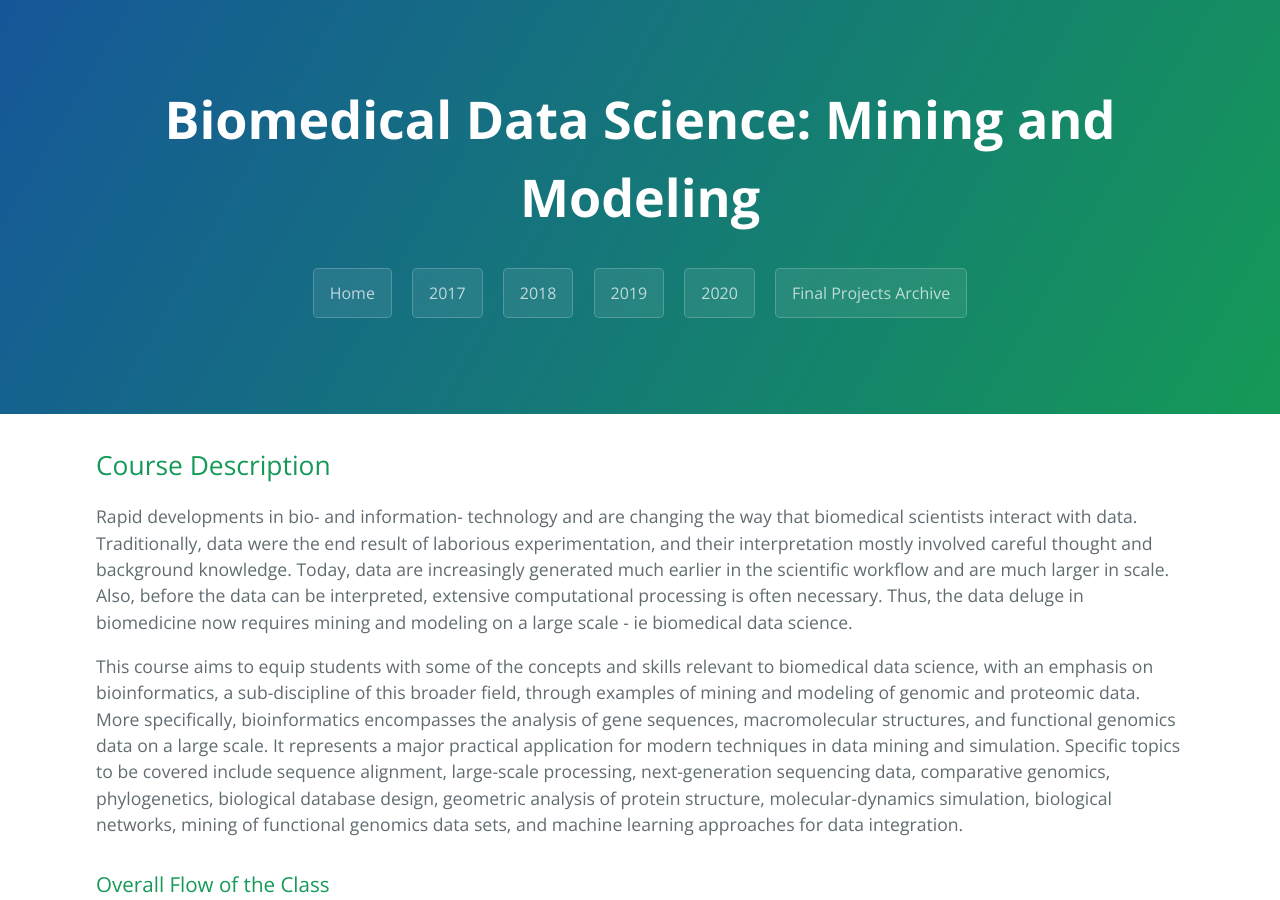
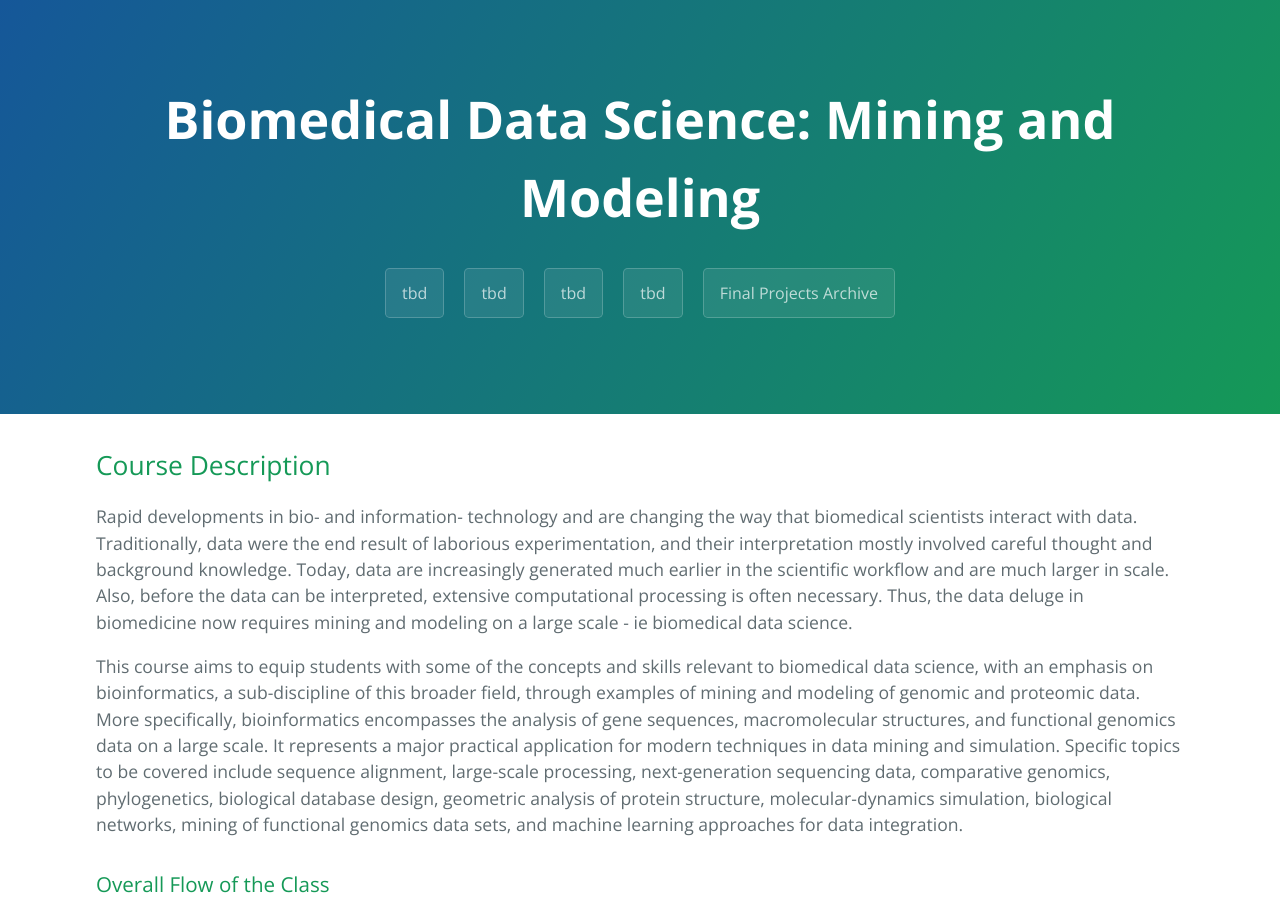
Before and after one commit to susannaliu0705/cbb752-zimmerone-projects, a Jekyll site: the page built from index.md, in a window 1280 px wide and 900 px high. Built offline with Jekyll 4.4.1, drawn with Linux system fonts in a browser that asks for light colours; our own code applies the rules of GitHub Pages for plain Markdown files.

Commit message:
Update page-header.html
Signed-off-by: susannaliu0705 <72394091+susannaliu0705@users.noreply.github.com>

```diff
--- a/_includes/page-header.html
+++ b/_includes/page-header.html
@@ -1,10 +1,9 @@
 <section class="page-header">
   <h1 class="project-name">{{ site.title }}</h1>
   <h2 class="project-tagline">{{ site.tagline }}</h2>
-  <a href="/" class="btn">Home</a>
-  <a href="/syllabus" class="btn">2017</a>
-  <a href="/info" class="btn">2018</a>
-  <a href="/discussion" class="btn">2019</a>
-  <a href="/assignments" class="btn">2020</a>
+  <a href="/syllabus" class="btn">tbd</a>
+  <a href="/info" class="btn">tbd</a>
+  <a href="/discussion" class="btn">tbd</a>
+  <a href="/assignments" class="btn">tbd</a>
   <a href="/finalprojects" class="btn">Final Projects Archive</a>
 </section>
```
